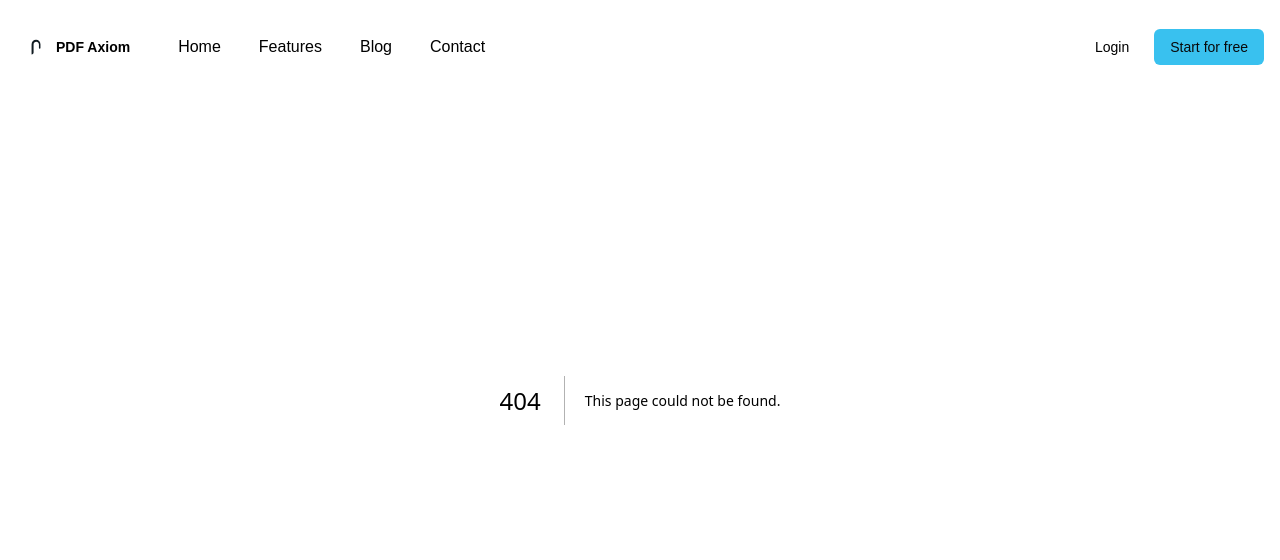
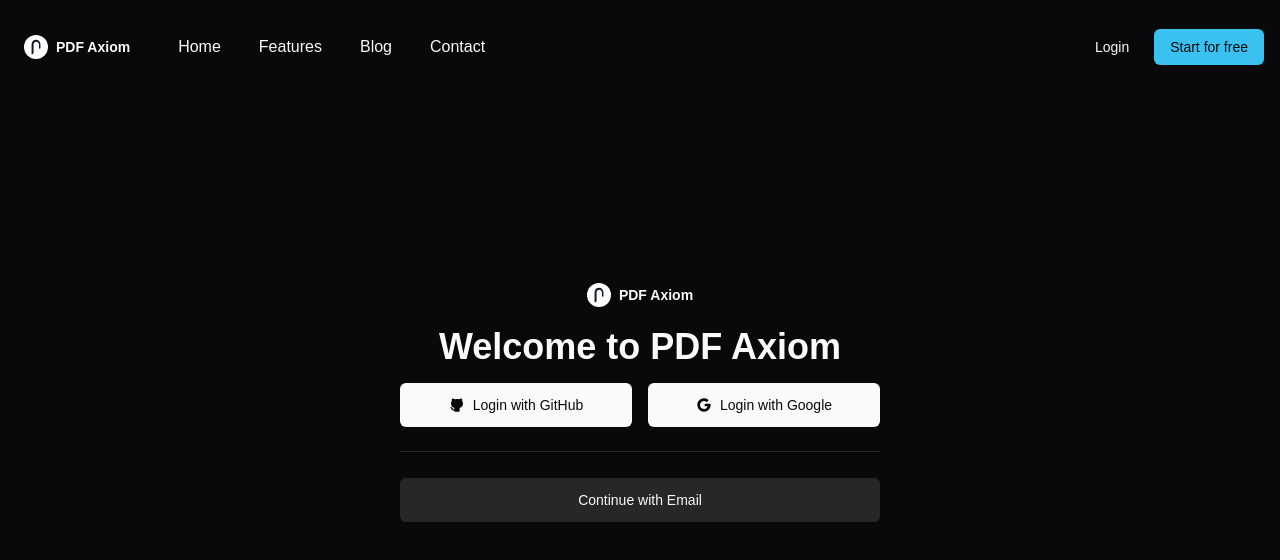
Before and after one commit to MohsenF3/pdf-axiom, a Next.js app: page /login in a window 1280 px wide. Before the commit this address had no page. Shown: the top 560 px of the page. Built offline with nearby package versions, Linux system fonts and the light colour scheme.

Commit message:
feat: :sparkles: complete login ui

```diff
--- /dev/null
+++ b/app/login/page.tsx
@@ -0,0 +1,17 @@
+import ExternalLogin from "@/components/login/external-login";
+import LoginWithEmail from "@/components/login/login-with-email";
+import Logo from "@/components/shared/logo";
+
+export default function LoginPage() {
+  return (
+    <div className="mx-auto flex h-screen max-w-lg flex-col items-center justify-center px-4">
+      <Logo />
+      <h1 className="my-4 text-xl font-bold md:text-4xl">
+        Welcome to PDF Axiom
+      </h1>
+      <ExternalLogin />
+      <div className="my-6 h-px w-full bg-secondary"></div>
+      <LoginWithEmail />
+    </div>
+  );
+}
--- /dev/null
+++ b/components/login/external-login.tsx
@@ -0,0 +1,29 @@
+import { Button } from "../ui/button";
+import { IconGIthub, IconGoogle } from "../ui/icons";
+
+export default function ExternalLogin() {
+  return (
+    <div className="flex w-full flex-col gap-4 sm:flex-row">
+      <GithubLogin />
+      <GoogleLogin />
+    </div>
+  );
+}
+
+function GithubLogin() {
+  return (
+    <Button className="flex-1 space-x-2 bg-foreground px-4 py-3 hover:bg-foreground/80">
+      <IconGIthub />
+      <span className="text-sm">Login with GitHub</span>
+    </Button>
+  );
+}
+
+function GoogleLogin() {
+  return (
+    <Button className="flex-1 space-x-2 bg-foreground px-4 py-3 hover:bg-foreground/80">
+      <IconGoogle />
+      <span className="text-sm">Login with Google</span>
+    </Button>
+  );
+}
--- /dev/null
+++ b/components/login/login-with-email.tsx
@@ -0,0 +1,33 @@
+"use client";
+
+import { motion, useAnimation } from "framer-motion";
+import { Button } from "../ui/button";
+
+export default function LoginWithEmail() {
+  const controls = useAnimation();
+
+  const handleButtonClick = () => {
+    controls.start({ opacity: 1, height: "40px", marginBottom: "10px" });
+  };
+
+  return (
+    <>
+      <motion.input
+        type="email"
+        placeholder="contact@aceternity.com"
+        initial={{ opacity: 0, height: 0 }}
+        animate={controls}
+        transition={{ duration: 0.3 }}
+        className="h-10 w-full rounded-md border border-muted bg-transparent pl-4 text-sm placeholder-muted-foreground outline-none focus:outline-none focus:ring-2 focus:ring-muted active:outline-none"
+      />
+
+      <Button
+        variant="secondary"
+        className="w-full px-4 py-3 font-medium hover:bg-muted/60"
+        onClick={handleButtonClick}
+      >
+        Continue with Email
+      </Button>
+    </>
+  );
+}
--- a/components/ui/icons.tsx
+++ b/components/ui/icons.tsx
@@ -66,5 +66,40 @@
     </svg>
   );
 }
+function IconGIthub({ className, ...props }: React.ComponentProps<"svg">) {
+  return (
+    <svg
+      xmlns="http://www.w3.org/2000/svg"
+      viewBox="0 0 24 24"
+      fill="currentColor"
+      stroke="none"
+      className={cn("size-4", className)}
+      {...props}
+    >
+      <path d="M5.315 2.1c .791 -.113 1.9 .145 3.333 .966l.272 .161l.16 .1l.397 -.083a13.3 13.3 0 0 1 4.59 -.08l.456 .08l.396 .083l.161 -.1c1.385 -.84 2.487 -1.17 3.322 -1.148l.164 .008l.147 .017l.076 .014l.05 .011l.144 .047a1 1 0 0 1 .53 .514a5.2 5.2 0 0 1 .397 2.91l-.047 .267l-.046 .196l.123 .163c.574 .795 .93 1.728 1.03 2.707l.023 .295l.007 .272c0 3.855 -1.659 5.883 -4.644 6.68l-.245 .061l-.132 .029l.014 .161l.008 .157l.004 .365l-.002 .213l-.003 3.834a1 1 0 0 1 -.883 .993l-.117 .007h-6a1 1 0 0 1 -.993 -.883l-.007 -.117v-.734c-1.818 .26 -3.03 -.424 -4.11 -1.878l-.535 -.766c-.28 -.396 -.455 -.579 -.589 -.644l-.048 -.019a1 1 0 0 1 .564 -1.918c.642 .188 1.074 .568 1.57 1.239l.538 .769c.76 1.079 1.36 1.459 2.609 1.191l.001 -.678l-.018 -.168a5.03 5.03 0 0 1 -.021 -.824l.017 -.185l.019 -.12l-.108 -.024c-2.976 -.71 -4.703 -2.573 -4.875 -6.139l-.01 -.31l-.004 -.292a5.6 5.6 0 0 1 .908 -3.051l.152 -.222l.122 -.163l-.045 -.196a5.2 5.2 0 0 1 .145 -2.642l.1 -.282l.106 -.253a1 1 0 0 1 .529 -.514l.144 -.047l.154 -.03z"></path>
+    </svg>
+  );
+}
+function IconGoogle({ className, ...props }: React.ComponentProps<"svg">) {
+  return (
+    <svg
+      xmlns="http://www.w3.org/2000/svg"
+      viewBox="0 0 24 24"
+      fill="currentColor"
+      stroke="none"
+      className={cn("size-4", className)}
+      {...props}
+    >
+      <path d="M12 2a9.96 9.96 0 0 1 6.29 2.226a1 1 0 0 1 .04 1.52l-1.51 1.362a1 1 0 0 1 -1.265 .06a6 6 0 1 0 2.103 6.836l.001 -.004h-3.66a1 1 0 0 1 -.992 -.883l-.007 -.117v-2a1 1 0 0 1 1 -1h6.945a1 1 0 0 1 .994 .89c.04 .367 .061 .737 .061 1.11c0 5.523 -4.477 10 -10 10s-10 -4.477 -10 -10s4.477 -10 10 -10z"></path>
+    </svg>
+  );
+}
 
-export { IconArrowRight, IconClose, IconLoading, IconMenu };
+export {
+  IconArrowRight,
+  IconClose,
+  IconLoading,
+  IconMenu,
+  IconGIthub,
+  IconGoogle,
+};
```
